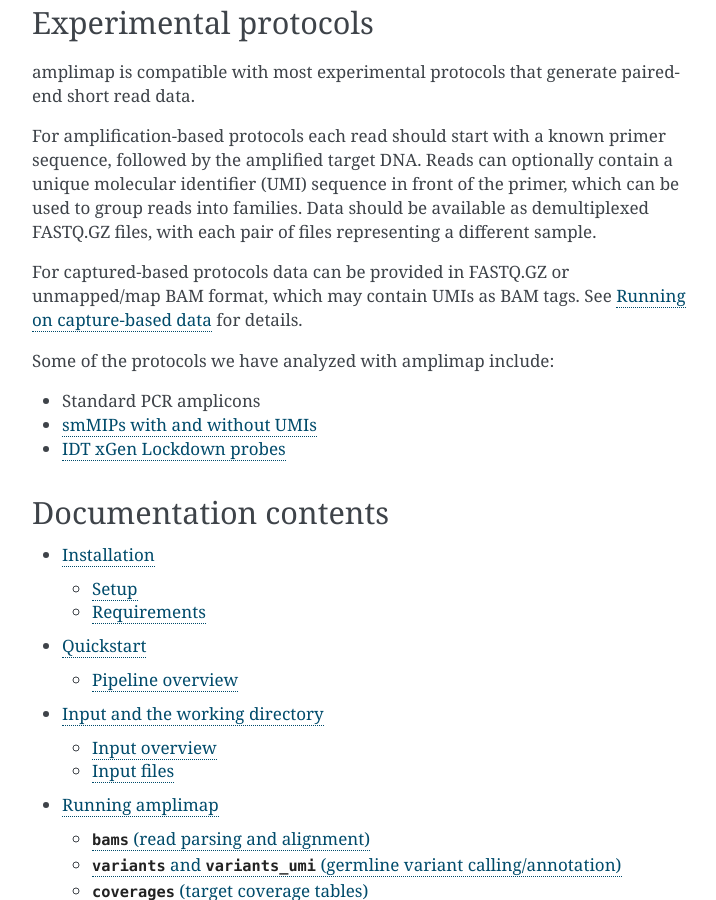
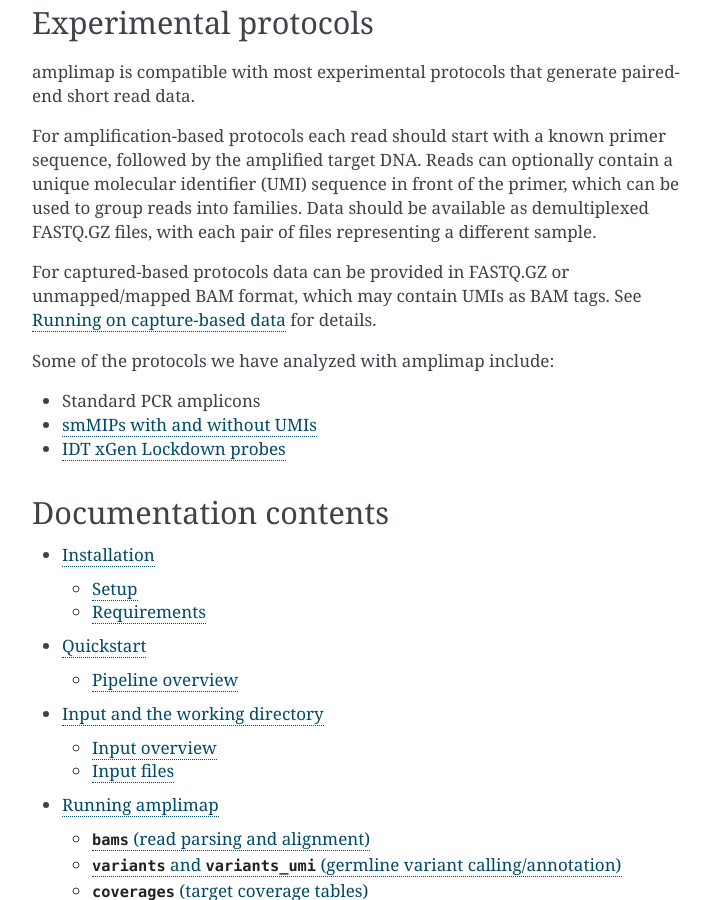
Before and after one commit to koelling/amplimap, a Sphinx documentation site: the page built from docs/index.rst, in a window 1280 px wide and 900 px high, scrolled down 1058 px. Shown: the whole window, without its empty margins (388-1104 px from the left). Built offline with Sphinx 7.4.7, drawn with Linux system fonts in a browser that asks for light colours.

Commit message:
update index

```diff
--- a/README.rst
+++ b/README.rst
@@ -40,7 +40,7 @@
 Reads can optionally contain a unique molecular identifier (UMI) sequence in front of the primer, which can be used to group reads into families.
 Data should be available as demultiplexed FASTQ.GZ files, with each pair of files representing a different sample.
 
-For captured-based protocols data can be provided in FASTQ.GZ or unmapped/map BAM format, which may contain UMIs as BAM tags.
+For captured-based protocols data can be provided in FASTQ.GZ or unmapped/mapped BAM format, which may contain UMIs as BAM tags.
 
 Some of the protocols we have analyzed with amplimap include:
 
--- a/docs/index.rst
+++ b/docs/index.rst
@@ -40,7 +40,7 @@
 Reads can optionally contain a unique molecular identifier (UMI) sequence in front of the primer, which can be used to group reads into families.
 Data should be available as demultiplexed FASTQ.GZ files, with each pair of files representing a different sample.
 
-For captured-based protocols data can be provided in FASTQ.GZ or unmapped/map BAM format, which may contain UMIs as BAM tags.
+For captured-based protocols data can be provided in FASTQ.GZ or unmapped/mapped BAM format, which may contain UMIs as BAM tags.
 See :ref:`running-capture` for details.
 
 Some of the protocols we have analyzed with amplimap include:
```
